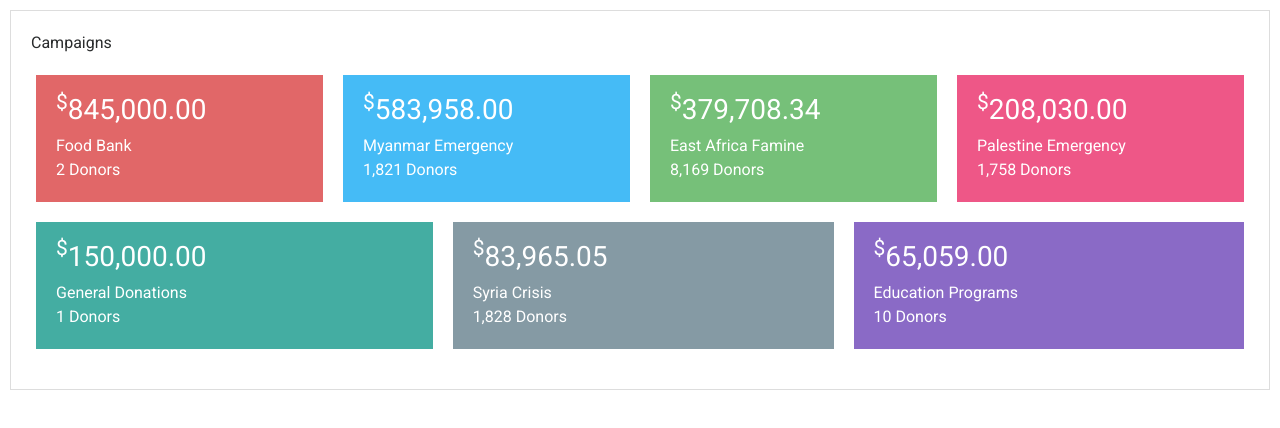
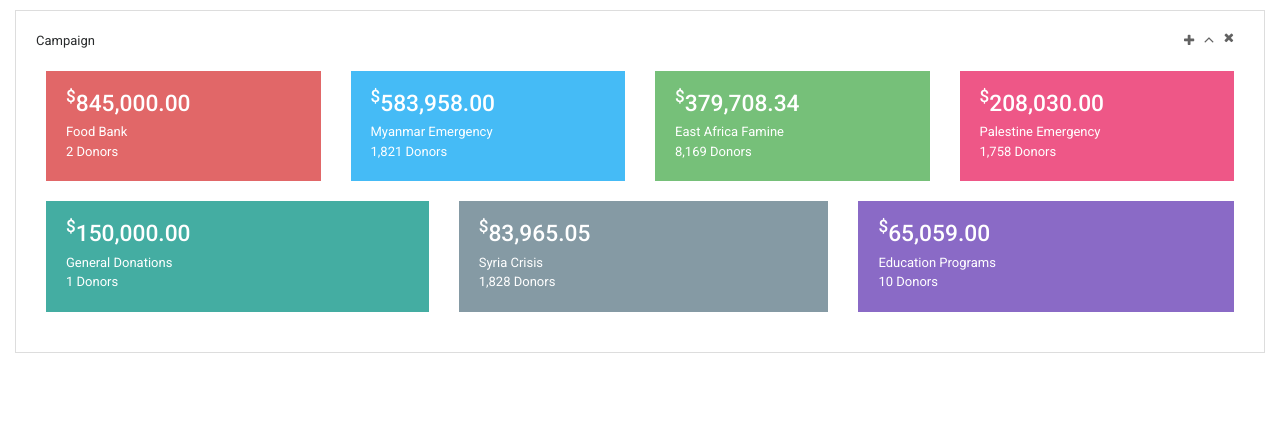
Before and after one commit to markjconlon/micharity-clone, a plain HTML site: page index.html in a window 1280 px wide. Drawn offline with nearby package versions, Linux system fonts and the light colour scheme.

Commit message:
added roboto font link, and font-awesome-bootstrap to head, added fa-plus, angle-up and times with appropriate css

```diff
--- a/index.html
+++ b/index.html
@@ -3,13 +3,18 @@
   <head>
     <meta charset="utf-8">
     <title>Micharity Clone</title>
+    <link href="https://fonts.googleapis.com/css?family=Roboto:400,300,100,500,700,900" rel="stylesheet" type="text/css">
     <link rel="stylesheet" href="https://maxcdn.bootstrapcdn.com/bootstrap/4.0.0-alpha.6/css/bootstrap.min.css" integrity="sha384-rwoIResjU2yc3z8GV/NPeZWAv56rSmLldC3R/AZzGRnGxQQKnKkoFVhFQhNUwEyJ" crossorigin="anonymous">
+    <link href="https://maxcdn.bootstrapcdn.com/font-awesome/4.2.0/css/font-awesome.min.css" rel="stylesheet">
     <link rel="stylesheet" href="styles.css">
   </head>
   <body>
     <div class="campaigns panel">
       <div class="panel-heading">
-        Campaigns
+        Campaign
+        <div class="heading-actions">
+          <a href=""><i class="fa fa-plus" aria-hidden="true"></i> </a><i class="fa fa-angle-up" aria-hidden="true"></i>  <i class="fa fa-times" aria-hidden="true"></i>
+        </div>
       </div>
 
       <div class="campaignsInner panel-body">
--- a/styles.css
+++ b/styles.css
@@ -1,11 +1,11 @@
-@import url('https://fonts.googleapis.com/css?family=Roboto');
-*,::after,::before,html{
-  font-family: "Roboto", Helvetica, Arial, sans-serif;
+html{
   box-sizing: border-box;
+  font-size: 13px;
 }
 .campaigns{
   border: rgb(221,221,221) solid 1px;
   margin-top: 10px;
+  font-family: "Roboto", Helvetica, Arial, sans-serif;
 }
 .campaignsInner{
   color: white;
@@ -34,8 +34,8 @@
 .panel{
   min-width: 230px;
   flex-grow: 1;
-  margin-left: 10px;
-  margin-right: 10px;
+  margin-left: 15px;
+  margin-right: 15px;
 }
 .campaign{
   padding: 20px;
@@ -48,4 +48,18 @@
 }
 .panel-heading{
   padding: 20px;
+  display: flex;
+  justify-content: space-between;
 }
+.fa{
+  color: #626262;
+}
+.fa-angle-up{
+  font-size: 1.25em;
+}
+.heading-actions{
+  margin-right: 10px;
+  width: 50px;
+  display: flex;
+  justify-content: space-between;
+}
```
